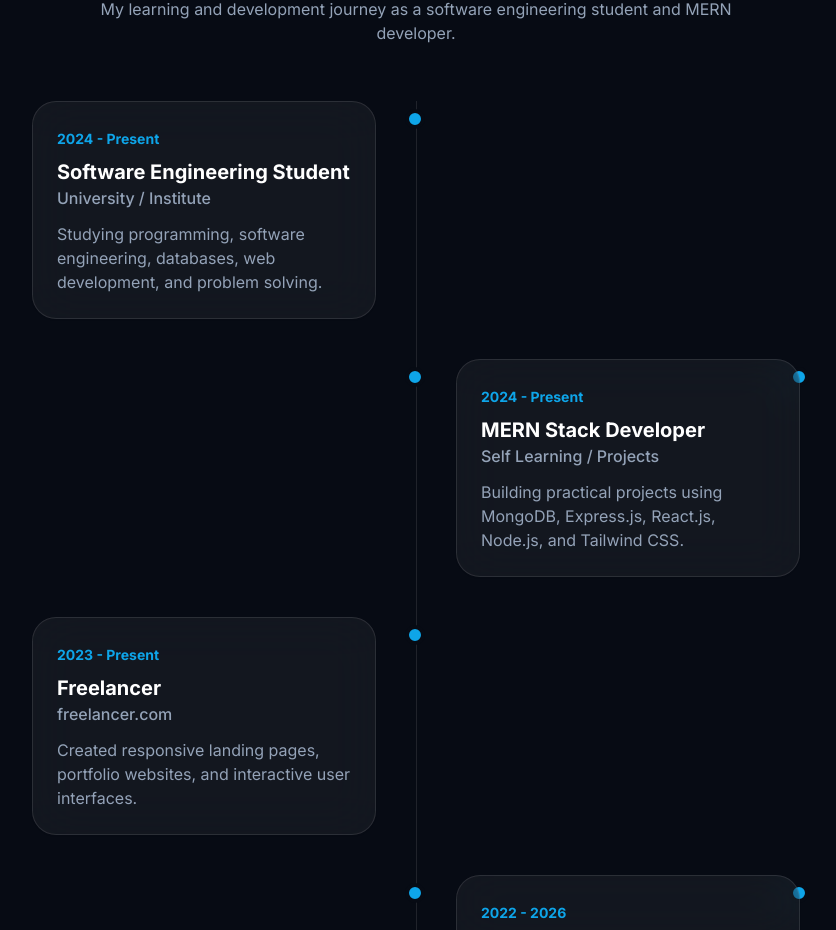
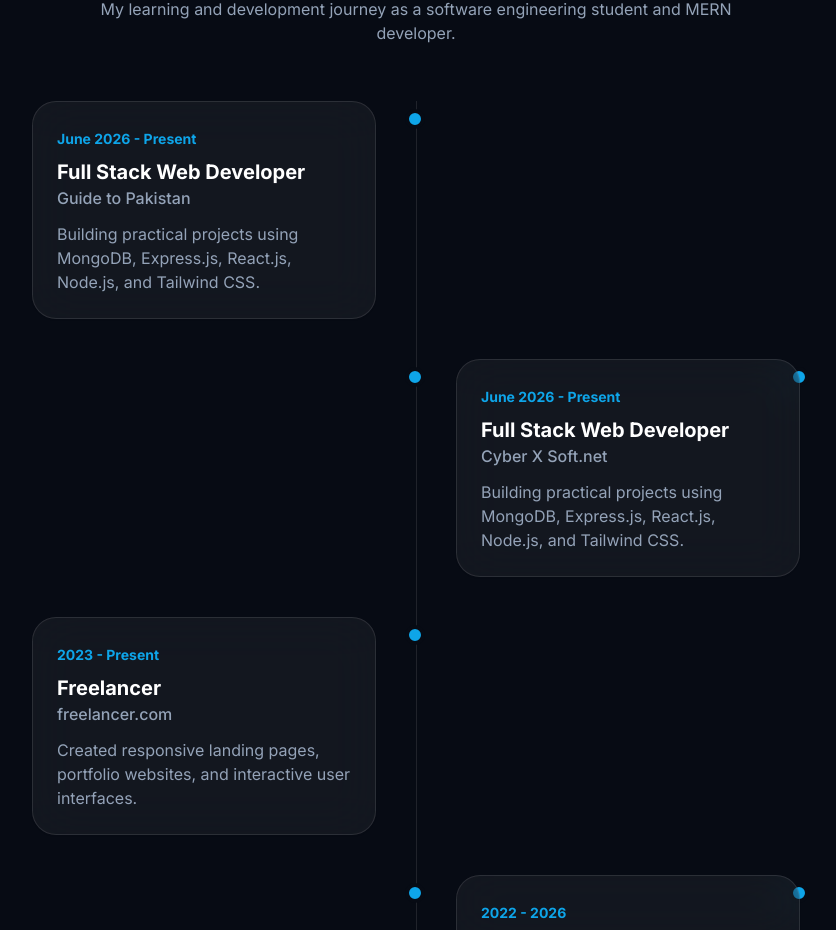
Before and after one commit to mibrahim-khalil/mibrahimkhalil-portfolio, a React (Vite) app in the folder frontend/: page / in a window 1280 px wide. Shown: the part 3973-4903 px from the top of the page, without its empty margins (224-1060 px from the left). Built offline with nearby package versions, Linux system fonts and the light colour scheme; a web font is replaced by a local one.

Commit message:
update the experience

```diff
--- a/frontend/src/data/experience.js
+++ b/frontend/src/data/experience.js
@@ -1,15 +1,15 @@
 export const experiences = [
   {
-    year: '2024 - Present',
-    title: 'Software Engineering Student',
-    company: 'University / Institute',
+    year: 'June 2026 - Present',
+    title: 'Full Stack Web Developer',
+    company: 'Guide to Pakistan',
     description:
-      'Studying programming, software engineering, databases, web development, and problem solving.',
+      'Building practical projects using MongoDB, Express.js, React.js, Node.js, and Tailwind CSS.',
   },
   {
-    year: '2024 - Present',
-    title: 'MERN Stack Developer',
-    company: 'Self Learning / Projects',
+    year: 'June 2026 - Present',
+    title: 'Full Stack Web Developer',
+    company: 'Cyber X Soft.net',
     description:
       'Building practical projects using MongoDB, Express.js, React.js, Node.js, and Tailwind CSS.',
   },
```
